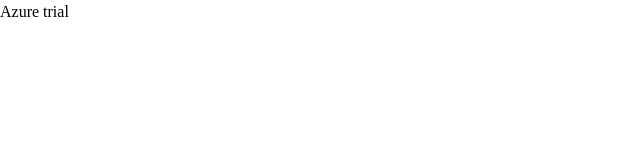
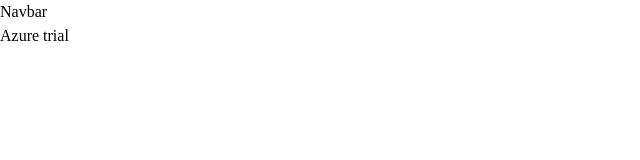
Before and after one commit to Vishwajeet-Londhe/props-project, a React (Vite) app: page / in a window 1280 px wide. Shown: the top 160 px of the page, without its empty margins (0-640 px from the left). Built offline with nearby package versions, Linux system fonts and the light colour scheme.

Commit message:
Navbar added

```diff
--- a/src/App.jsx
+++ b/src/App.jsx
@@ -1,9 +1,11 @@
 import React, { useState } from "react";
 import Card from "./components/Card";
+import Navbar from "./components/Navbar";
 
 function App() {
   return (
     <div className="w-full h-screen bg-zinc-300 flex gap-4 item-center justify-center">
+      <Navbar />
       < Card />
     </div>
   )
--- /dev/null
+++ b/src/components/Navbar.jsx
@@ -0,0 +1,11 @@
+import React from 'react'
+
+function Navbar() {
+  return (
+    <div>
+      Navbar
+    </div>
+  )
+}
+
+export default Navbar
```
